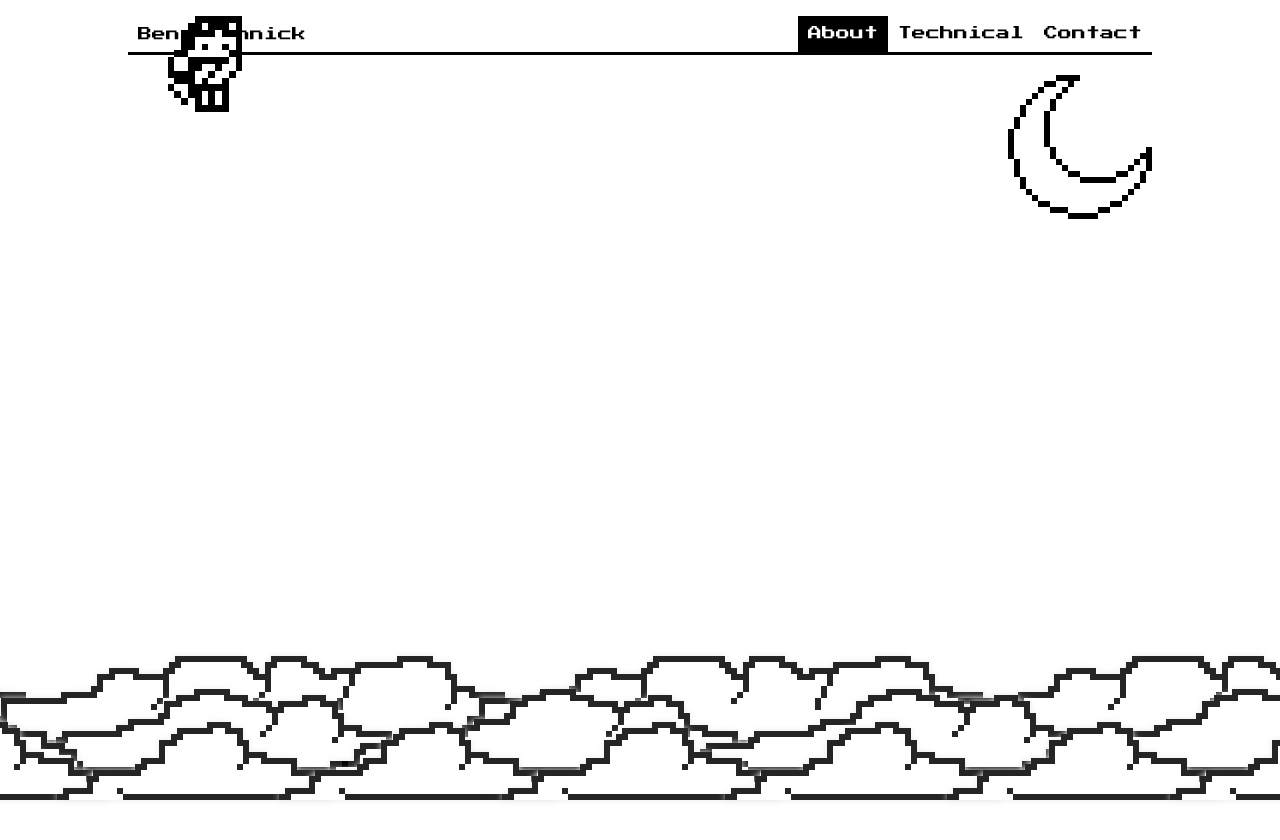
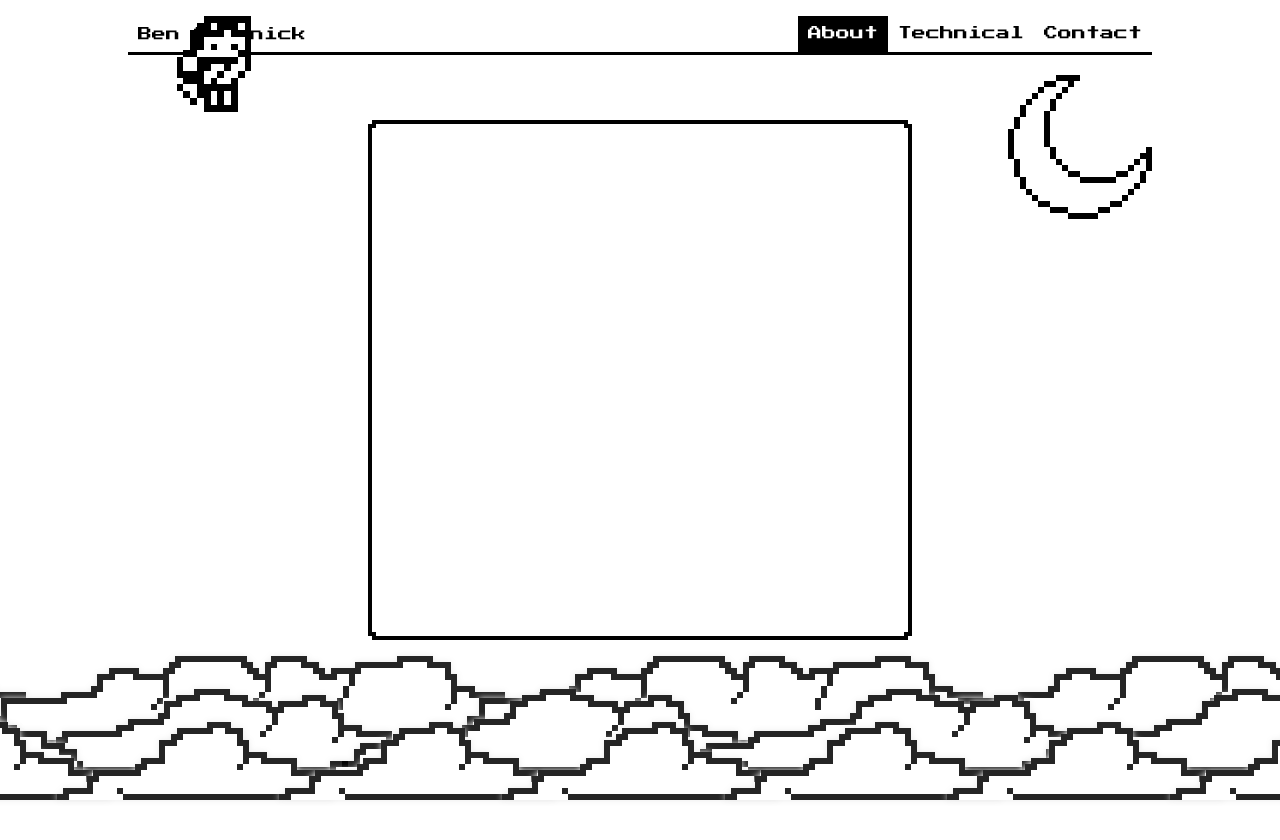
Before and after one commit to benshinnick/personal-website, a React (Create React App) app: page / in a window 1280 px wide. Shown: the top 840 px of the page. Built offline with nearby package versions, Linux system fonts and the light colour scheme; the HTML template or start-up script is replaced by a standard one.

Commit message:
Created about me panel and adjusted styling overall

```diff
--- a/src/PersonalWebsite/AboutPanel/AboutPanel.css
+++ b/src/PersonalWebsite/AboutPanel/AboutPanel.css
@@ -0,0 +1,74 @@
+.corner {
+    position: fixed;
+    background-image: url(./corner.png);
+    width: 16px;
+    height: 16px;
+    image-rendering: pixelated;
+    z-index: 6;
+}
+
+#top-right-corner {
+    transform: rotate(0deg);
+    right: -16px;
+    margin-right: 30vw;
+    top: 15vh;
+}
+
+#bottom-right-corner {
+    transform: rotate(90deg);
+    right: -16px;
+    margin-right: 30vw;
+    bottom: 20vh;
+}
+
+#bottom-left-corner {
+    transform: rotate(180deg);
+    right: 70vw;
+    bottom: 25vh;
+    bottom: 20vh;
+}
+
+#top-left-corner {
+    transform: rotate(270deg);
+    right: 70vw;
+    top: 15vh;
+}
+
+#right-side {
+    position: fixed;
+    border-left: 4px solid black;
+    width: 12px;
+    margin-top: 16px;
+    margin-bottom: 16px;
+    height: calc(65vh - 31px);
+    right: 70vw;
+    top: 15vh;
+    background-color: white;
+    z-index: 6;
+}
+
+#left-side {
+    position: fixed;
+    border-right: 4px solid black;
+    width: 16px;
+    margin-top: 16px;
+    margin-bottom: 16px;
+    height: calc(65vh - 31px);
+    top: 15vh;
+    padding: -32px;
+    right: -16px;
+    margin-right: 30vw;
+    background-color: white;
+    z-index: 6;
+}
+
+#info-panel {
+    position: fixed;
+    right: 30vw;
+    bottom: 20vh;
+    width: 40vw;
+    height: 65vh;
+    background-color: white;
+    box-shadow: inset 0px 4px 0px 0px black, inset 0px -4px 0px 0px black;
+    z-index: 6;
+}
--- a/src/PersonalWebsite/AboutPanel/AboutPanel.jsx
+++ b/src/PersonalWebsite/AboutPanel/AboutPanel.jsx
@@ -1,10 +1,22 @@
 import React from 'react';
-import './Clouds.css';
+import './AboutPanel.css';
 
-export default class Clouds extends React.Component {
+export default class AboutPanel extends React.Component {
     render() {
         return (
-            <div id='clouds'></div>
+            <div className='section'>
+                <div className='container'>
+                    <div id='about-panel'>
+                        <div className='corner' id='top-right-corner'></div>
+                        <div className='corner' id='bottom-right-corner'></div>
+                        <div className='corner' id='bottom-left-corner'></div>
+                        <div className='corner' id='top-left-corner'></div>
+                        <div id='right-side'></div>
+                        <div id='left-side'></div>
+                        <div id="info-panel"></div>
+                    </div>
+                </div>
+            </div>
         );
     }
 }
--- a/src/PersonalWebsite/PersonalWebsite.jsx
+++ b/src/PersonalWebsite/PersonalWebsite.jsx
@@ -4,6 +4,7 @@ import Navbar from './Navbar/Navbar';
 import RocketGuy from './RocketGuy/RocketGuy';
 import Clouds from './Clouds/Clouds';
 import Moon from './Moon/Moon';
+import AboutPanel from './AboutPanel/AboutPanel';
 
 export default class PersonalWebsite extends React.Component {
     render() {
@@ -11,6 +12,7 @@ export default class PersonalWebsite extends React.Component {
             <div className='personal-website'>
                 <Navbar></Navbar>
                 <main>
+                    <AboutPanel></AboutPanel>
                     <RocketGuy></RocketGuy>
                     <Moon></Moon>
                     <Clouds></Clouds>
--- a/src/PersonalWebsite/RocketGuy/RocketGuy.css
+++ b/src/PersonalWebsite/RocketGuy/RocketGuy.css
@@ -7,7 +7,7 @@
     width: 128px;
     height: 128px;
     margin-top: 150px;
-    margin-left: 12vw;
+    margin-left: calc(10vw + 35px);
     transition: margin-top 500ms ease-out;
     z-index: 2;
 
```
Also changed, not shown: src/PersonalWebsite/AboutPanel/corner.png (added).
